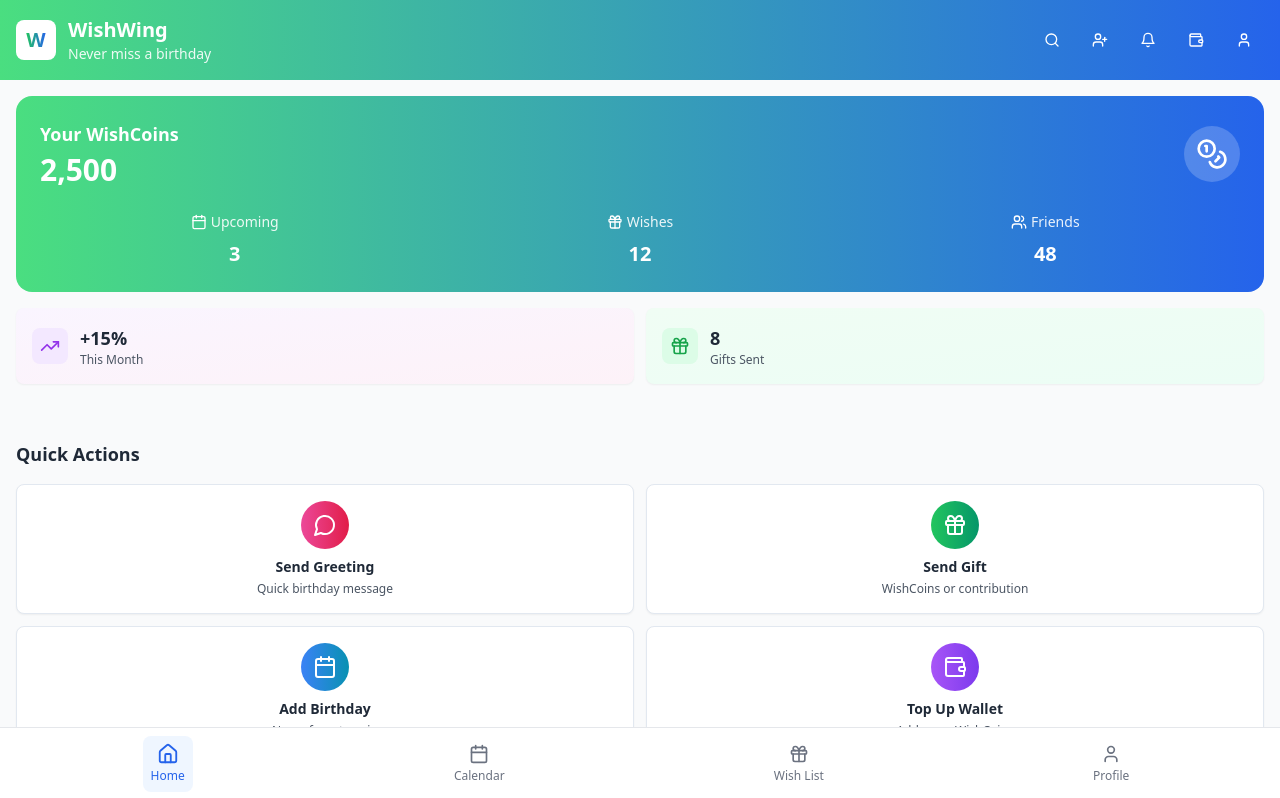
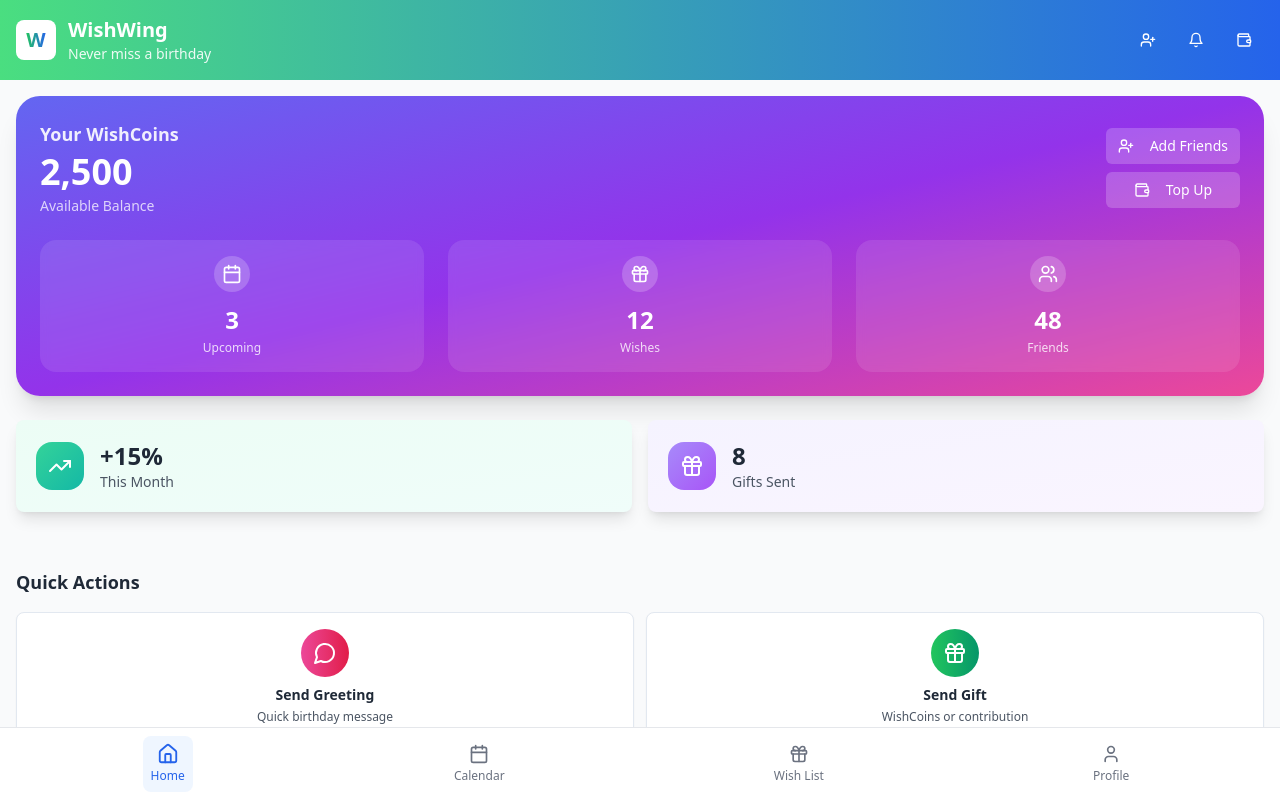
Before and after one commit to fidcent/wishwing-webapp, a React (Vite) app: page / in a window 1280 px wide. Shown: the top 798 px of the page. Built offline with nearby package versions, Linux system fonts and the light colour scheme.

Commit message:
Refactor: Improve design and add features
- Removed search and profile icons from the header.
- Added top-up and add friends icons to the stat card.

```diff
--- a/src/components/Header.tsx
+++ b/src/components/Header.tsx
@@ -1,5 +1,5 @@
 
-import { Bell, User, Wallet, Search, UserPlus } from "lucide-react";
+import { Bell, Wallet, UserPlus } from "lucide-react";
 import { Button } from "@/components/ui/button";
 import { useNavigate } from "react-router-dom";
 
@@ -20,9 +20,6 @@ const Header = () => {
         </div>
 
         <div className="flex items-center space-x-2">
-          <Button variant="ghost" size="sm" className="text-white hover:bg-white/20">
-            <Search className="w-5 h-5" />
-          </Button>
           <Button
             variant="ghost"
             size="sm"
@@ -37,14 +34,6 @@ const Header = () => {
           <Button variant="ghost" size="sm" className="text-white hover:bg-white/20">
             <Wallet className="w-5 h-5" />
           </Button>
-          <Button
-            variant="ghost"
-            size="sm"
-            className="text-white hover:bg-white/20"
-            onClick={() => navigate("/profile")}
-          >
-            <User className="w-5 h-5" />
-          </Button>
         </div>
       </div>
     </header>
--- a/src/components/QuickStats.tsx
+++ b/src/components/QuickStats.tsx
@@ -1,69 +1,94 @@
 
-import { Calendar, Gift, Users, Coins, TrendingUp } from "lucide-react";
+import { Calendar, Gift, Users, Coins, TrendingUp, Wallet, UserPlus } from "lucide-react";
 import { Card } from "@/components/ui/card";
+import { Button } from "@/components/ui/button";
+import { useNavigate } from "react-router-dom";
 
 const QuickStats = () => {
+  const navigate = useNavigate();
+
   return (
     <div className="p-4">
-      <div className="bg-gradient-to-r from-green-400 to-blue-600 rounded-2xl p-6 text-white mb-4">
-        <div className="flex items-center justify-between mb-4">
+      <div className="bg-gradient-to-br from-indigo-500 via-purple-600 to-pink-500 rounded-3xl p-6 text-white mb-6 shadow-xl">
+        <div className="flex items-center justify-between mb-6">
           <div>
-            <h2 className="text-lg font-semibold mb-1">Your WishCoins</h2>
-            <p className="text-3xl font-bold">2,500</p>
+            <h2 className="text-lg font-semibold mb-1 opacity-90">Your WishCoins</h2>
+            <p className="text-4xl font-bold">2,500</p>
+            <p className="text-sm opacity-75 mt-1">Available Balance</p>
           </div>
-          <div className="bg-white/20 p-3 rounded-full">
-            <Coins className="w-8 h-8" />
+          <div className="flex flex-col space-y-2">
+            <Button
+              size="sm"
+              className="bg-white/20 hover:bg-white/30 text-white border-0"
+              onClick={() => navigate("/friends")}
+            >
+              <UserPlus className="w-4 h-4 mr-2" />
+              Add Friends
+            </Button>
+            <Button
+              size="sm"
+              className="bg-white/20 hover:bg-white/30 text-white border-0"
+            >
+              <Wallet className="w-4 h-4 mr-2" />
+              Top Up
+            </Button>
           </div>
         </div>
 
-        <div className="grid grid-cols-3 gap-4 mt-6">
-          <div className="text-center">
-            <div className="flex items-center justify-center mb-2">
-              <Calendar className="w-4 h-4 mr-1" />
-              <span className="text-sm opacity-90">Upcoming</span>
+        <div className="grid grid-cols-3 gap-6 mt-6">
+          <div className="text-center bg-white/10 rounded-2xl p-4 backdrop-blur-sm">
+            <div className="flex items-center justify-center mb-3">
+              <div className="bg-white/20 p-2 rounded-full">
+                <Calendar className="w-5 h-5" />
+              </div>
             </div>
-            <p className="text-xl font-bold">3</p>
+            <p className="text-2xl font-bold">3</p>
+            <p className="text-xs opacity-80 mt-1">Upcoming</p>
           </div>
 
-          <div className="text-center">
-            <div className="flex items-center justify-center mb-2">
-              <Gift className="w-4 h-4 mr-1" />
-              <span className="text-sm opacity-90">Wishes</span>
+          <div className="text-center bg-white/10 rounded-2xl p-4 backdrop-blur-sm">
+            <div className="flex items-center justify-center mb-3">
+              <div className="bg-white/20 p-2 rounded-full">
+                <Gift className="w-5 h-5" />
+              </div>
             </div>
-            <p className="text-xl font-bold">12</p>
+            <p className="text-2xl font-bold">12</p>
+            <p className="text-xs opacity-80 mt-1">Wishes</p>
           </div>
 
-          <div className="text-center">
-            <div className="flex items-center justify-center mb-2">
-              <Users className="w-4 h-4 mr-1" />
-              <span className="text-sm opacity-90">Friends</span>
+          <div className="text-center bg-white/10 rounded-2xl p-4 backdrop-blur-sm">
+            <div className="flex items-center justify-center mb-3">
+              <div className="bg-white/20 p-2 rounded-full">
+                <Users className="w-5 h-5" />
+              </div>
             </div>
-            <p className="text-xl font-bold">48</p>
+            <p className="text-2xl font-bold">48</p>
+            <p className="text-xs opacity-80 mt-1">Friends</p>
           </div>
         </div>
       </div>
 
-      <div className="grid grid-cols-2 gap-3">
-        <Card className="p-4 bg-gradient-to-br from-purple-50 to-pink-50 border-0">
-          <div className="flex items-center space-x-3">
-            <div className="p-2 rounded-lg bg-purple-100">
-              <TrendingUp className="w-5 h-5 text-purple-600" />
+      <div className="grid grid-cols-2 gap-4">
+        <Card className="p-5 bg-gradient-to-br from-emerald-50 to-teal-50 border-0 shadow-lg hover:shadow-xl transition-shadow duration-300">
+          <div className="flex items-center space-x-4">
+            <div className="p-3 rounded-2xl bg-gradient-to-br from-emerald-400 to-teal-500">
+              <TrendingUp className="w-6 h-6 text-white" />
             </div>
             <div>
-              <p className="text-lg font-bold text-gray-800">+15%</p>
-              <p className="text-xs text-gray-600">This Month</p>
+              <p className="text-2xl font-bold text-gray-800">+15%</p>
+              <p className="text-sm text-gray-600 font-medium">This Month</p>
             </div>
           </div>
         </Card>
 
-        <Card className="p-4 bg-gradient-to-br from-green-50 to-emerald-50 border-0">
-          <div className="flex items-center space-x-3">
-            <div className="p-2 rounded-lg bg-green-100">
-              <Gift className="w-5 h-5 text-green-600" />
+        <Card className="p-5 bg-gradient-to-br from-violet-50 to-purple-50 border-0 shadow-lg hover:shadow-xl transition-shadow duration-300">
+          <div className="flex items-center space-x-4">
+            <div className="p-3 rounded-2xl bg-gradient-to-br from-violet-400 to-purple-500">
+              <Gift className="w-6 h-6 text-white" />
             </div>
             <div>
-              <p className="text-lg font-bold text-gray-800">8</p>
-              <p className="text-xs text-gray-600">Gifts Sent</p>
+              <p className="text-2xl font-bold text-gray-800">8</p>
+              <p className="text-sm text-gray-600 font-medium">Gifts Sent</p>
             </div>
           </div>
         </Card>
```
